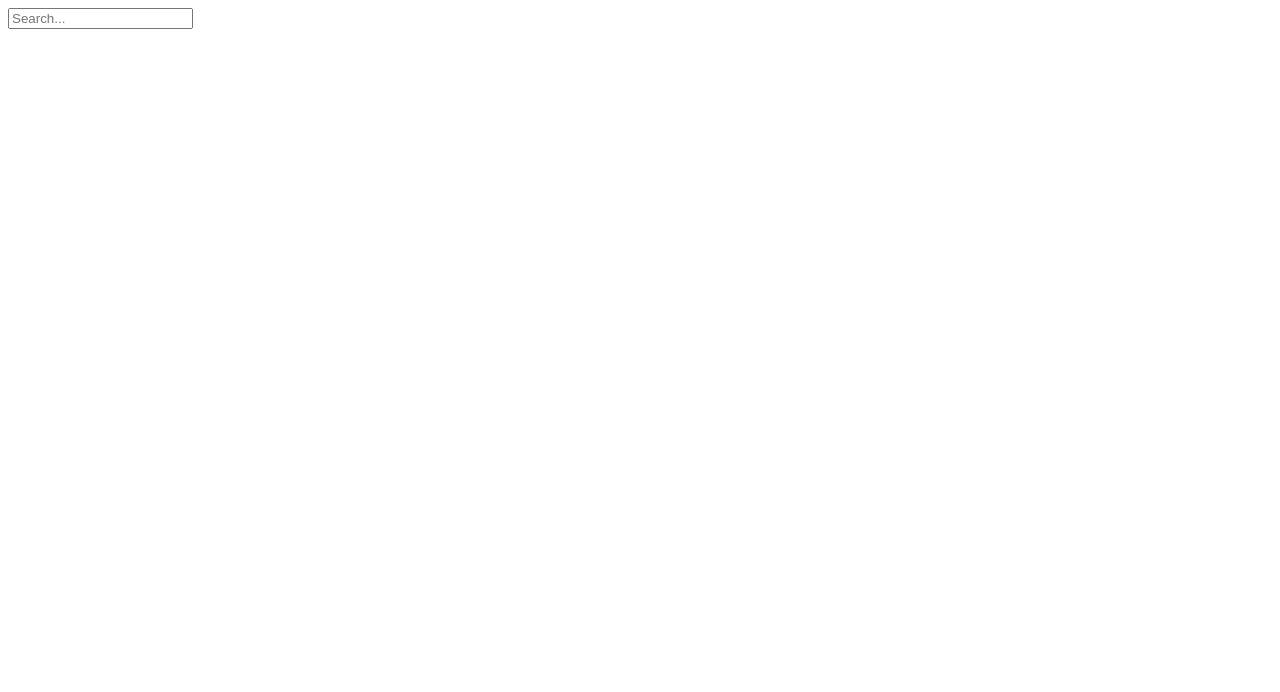
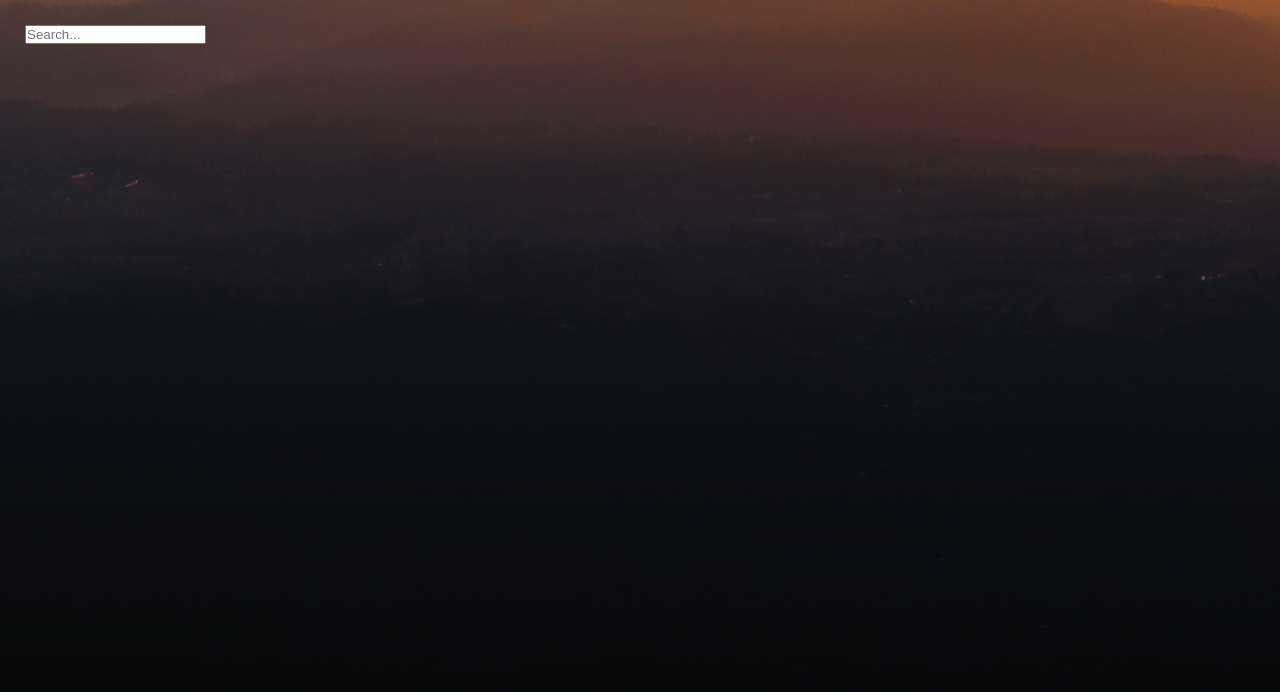
Before and after one commit to rickstylz01/vue-weather, a Vue app: page / in a window 1280 px wide. Shown: the top 692 px of the page. Built offline with nearby package versions, Linux system fonts and the light colour scheme.

Commit message:
add warm and cold bg images.  style application background with linear-gradient

```diff
--- a/src/App.vue
+++ b/src/App.vue
@@ -1,9 +1,11 @@
 <template>
-  <main>
-    <div class="search-box">
-      <input type="text" class="search-bar" placeholder="Search..." />
-    </div>
-  </main>
+  <div id="app">
+    <main>
+      <div class="search-box">
+        <input type="text" class="search-bar" placeholder="Search..." />
+      </div>
+    </main>
+  </div>
 </template>
 
 <script>
@@ -19,5 +21,27 @@
 </script>
 
 <style>
+* {
+  margin: 0;
+  padding: 0;
+  box-sizing: border-box;
+}
 
+body {
+  font-family: 'montserrat', sans-serif;
+}
+
+#app {
+  background-image: url('./assets/warm-bg.jpg');
+  background-size: cover;
+  background-position: bottom;
+  transition: 0.4s;
+}
+
+main {
+  min-height: 100vh;
+  padding: 25px;
+
+  background-image: linear-gradient(to bottom, rgba(0,0,0,0.25), rgba(0,0,0,0.75));
+}
 </style>
```
Also changed, not shown: src/assets/cold-bg.jpg (added), src/assets/warm-bg.jpg (added).
